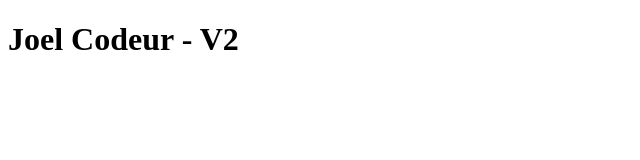
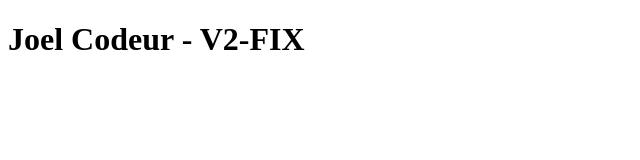
Before and after one commit to ahjoel/git-starter, a plain HTML site: page index.html in a window 1280 px wide. Shown: the whole page, without its empty margins (0-640 px from the left). Drawn offline with Linux system fonts and the light colour scheme.

Commit message:
Correction du titre V2

```diff
--- a/index.html
+++ b/index.html
@@ -4,6 +4,6 @@
         <title>Test - Git</title>
     </head>
     <body>
-        <h1>Joel Codeur - V2</h1>
+        <h1>Joel Codeur - V2-FIX</h1>
     </body>
 </html>
```
